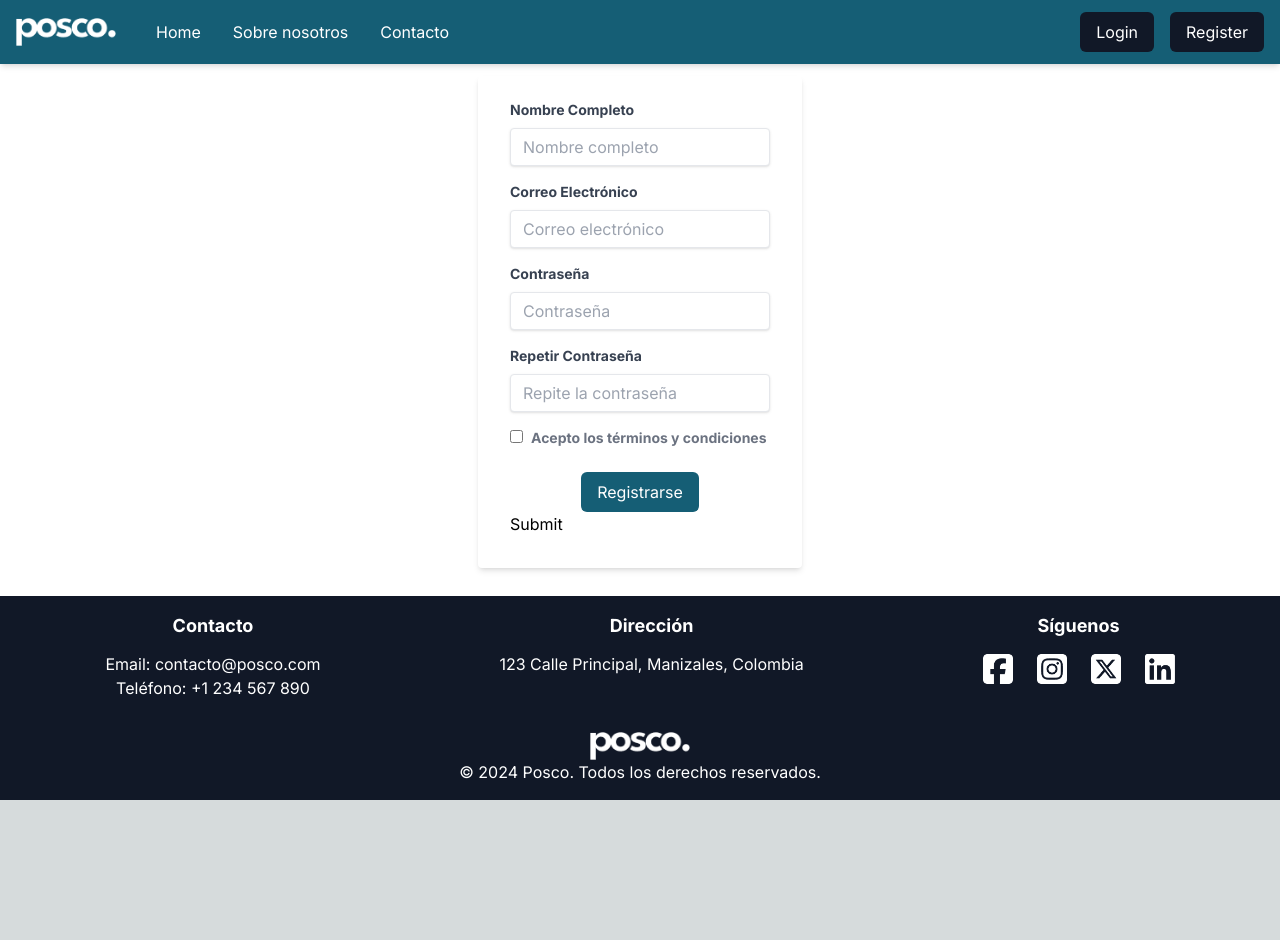
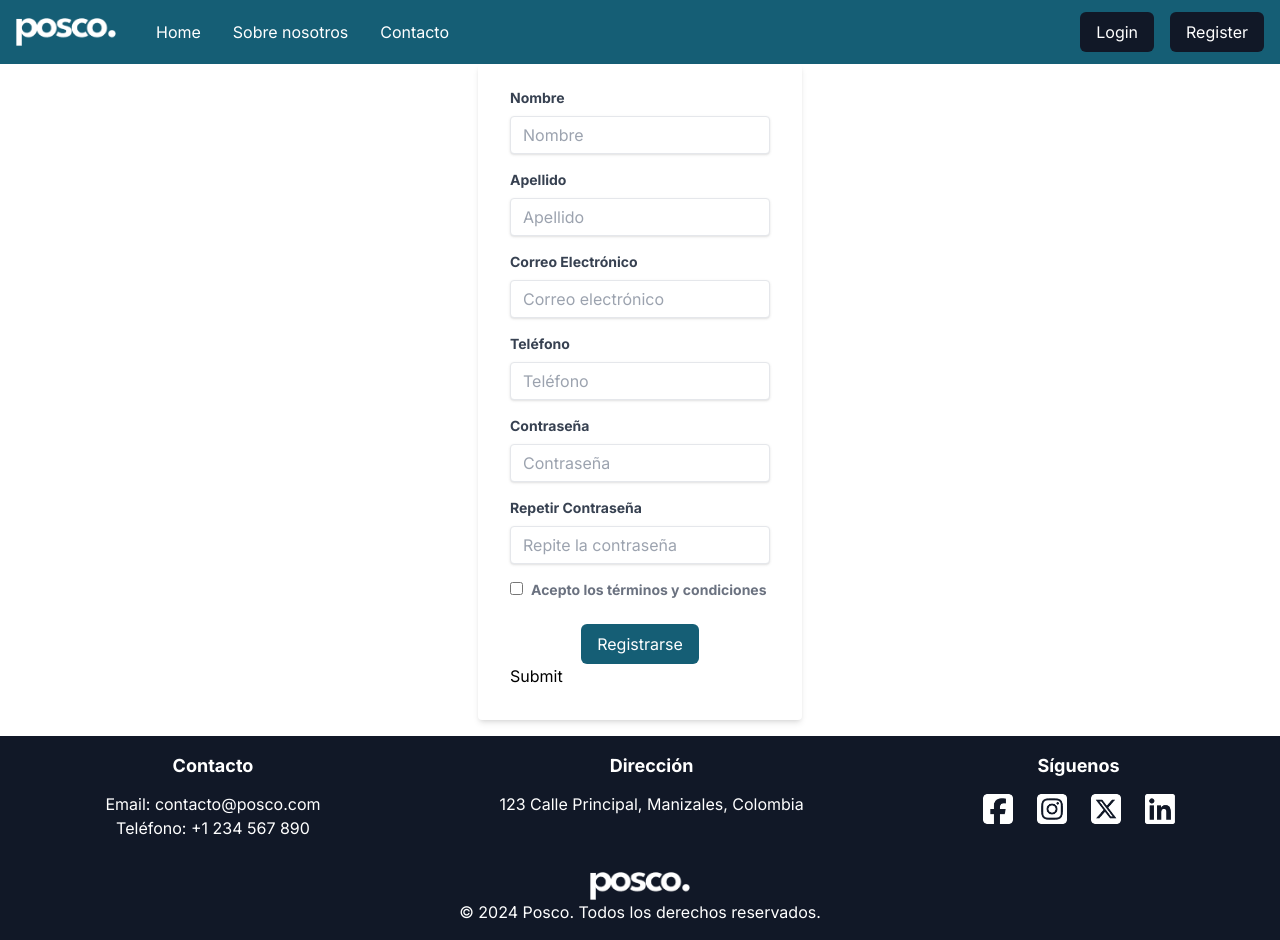
Before and after one commit to JulianV122/SistemaPOS, a Next.js app: page /register in a window 1280 px wide. Before the commit the page ends 800 px from the top, so only its background shows below. Built offline with nearby package versions, Linux system fonts and the light colour scheme; no server answers.

Commit message:
Se actualizo el formulario de Registro del usuario

```diff
--- a/components/screens/Register.tsx
+++ b/components/screens/Register.tsx
@@ -11,7 +11,9 @@ import { registerSchema } from '@/validators/registerSchema';
 
 type Inputs = {
     name: string;
+    lastname: string;
     email: string;
+    telephone: string;
     password: string;
     repeatPassword: string;
     terms: string;
@@ -31,7 +33,7 @@ export function Register() {
 
     const onSubmit: SubmitHandler<Inputs> = (data) => {
         console.log(data);
-        registerUser(data.email, data.password);
+        registerUser(data.email, data.password, data.name, data.lastname, data.telephone);
         router.push('/login');
     }
 
@@ -42,16 +44,29 @@ export function Register() {
             <form className="bg-white shadow-md rounded px-8 pt-6 pb-8 mb-4" onSubmit={handleSubmit(onSubmit)}>
                 <div className="mb-4">
                     <label className="block text-gray-700 text-sm font-bold mb-2" htmlFor="name">
-                        Nombre Completo
+                        Nombre
                     </label>
                     <input
                         className={`shadow appearance-none border ${errors.name ? 'border-red-500' : ''} rounded w-full py-2 px-3 text-gray-700 leading-tight focus:outline-none focus:shadow-outline`}
                         id="name"
                         type="text"
-                        placeholder="Nombre completo"
+                        placeholder="Nombre"
                         {...register("name", { required: true })}
                     />
-                    {errors.name && <p className="text-red-500 text-xs italic"> El campo nombre completo es invalido </p>}
+                    {errors.name && <p className="text-red-500 text-xs italic"> El campo nombre es invalido </p>}
+                </div>
+                <div className="mb-4">
+                    <label className="block text-gray-700 text-sm font-bold mb-2" htmlFor="lastname">
+                        Apellido
+                    </label>
+                    <input
+                        className={`shadow appearance-none border ${errors.lastname ? 'border-red-500' : ''} rounded w-full py-2 px-3 text-gray-700 leading-tight focus:outline-none focus:shadow-outline`}
+                        id="lastname"
+                        type="text"
+                        placeholder="Apellido"
+                        {...register("lastname", { required: true })}
+                    />
+                    {errors.lastname && <p className="text-red-500 text-xs italic"> El campo apellido es invalido </p>}
                 </div>
                 <div className="mb-4">
                     <label className="block text-gray-700 text-sm font-bold mb-2" htmlFor="email">
@@ -67,6 +82,19 @@ export function Register() {
                         })}
                     />
                     {errors.email && <p className="text-red-500 text-xs italic"> El campo email es invalido </p>}
+                </div>
+                <div className="mb-4">
+                    <label className="block text-gray-700 text-sm font-bold mb-2" htmlFor="telephone">
+                        Teléfono
+                    </label>
+                    <input
+                        className={`shadow appearance-none border ${errors.telephone ? 'border-red-500' : ''} rounded w-full py-2 px-3 text-gray-700 leading-tight focus:outline-none focus:shadow-outline`}
+                        id="telephone"
+                        type="text"
+                        placeholder="Teléfono"
+                        {...register("telephone", { required: true })}
+                    />
+                    {errors.telephone && <p className="text-red-500 text-xs italic"> El campo teléfono es invalido </p>}
                 </div>
                 <div className="mb-4">
                     <label className="block text-gray-700 text-sm font-bold mb-2" htmlFor="password">
```
